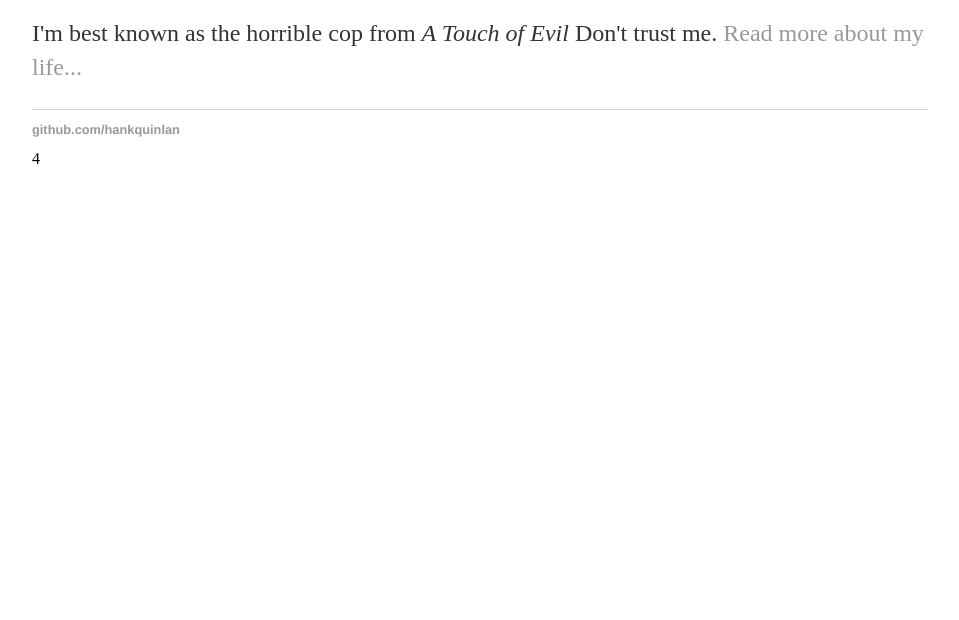
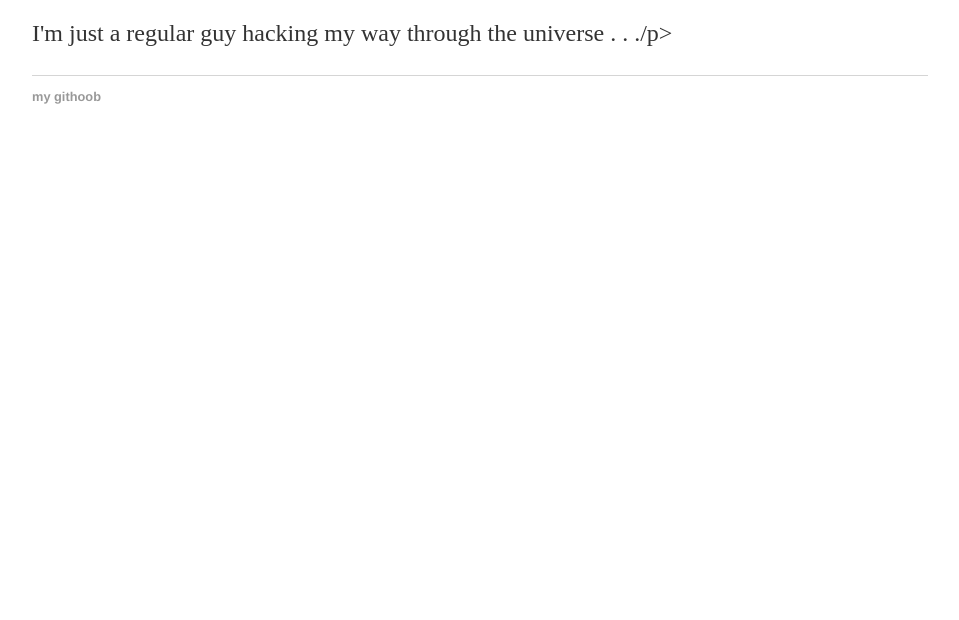
Before and after one commit to jdub-2000/jdub-2000.github.io, a plain HTML site: page index.html in a window 1280 px wide. Shown: the part 180-800 px from the top of the page, without its empty margins (160-1119 px from the left). Drawn offline with Linux system fonts and the light colour scheme.

Commit message:
update s index.html

```diff
--- a/index.html
+++ b/index.html
@@ -17,15 +17,13 @@
 		<div class="container">
     		<div class="blurb">
         		<h1>Jeff's Page</h1>
-				<p>I'm best known as the horrible cop from <em>A Touch of Evil</em> Don't trust me. <a href="/about">Read more about my life...</a></p>
+				<p>I'm just a regular guy hacking my way through the universe . . ./p>
     		</div><!-- /.blurb -->
 		</div><!-- /.container -->
 		<footer>
     		<ul>
-        		<li><a href="https://github.com/hankquinlan">github.com/hankquinlan</a></li>
+        		<li><a href="https://github.com/jdub-2000/">my githoob</a></li>
 			</ul>
 		</footer>
 	</body>
 </html>
-
-4
```
